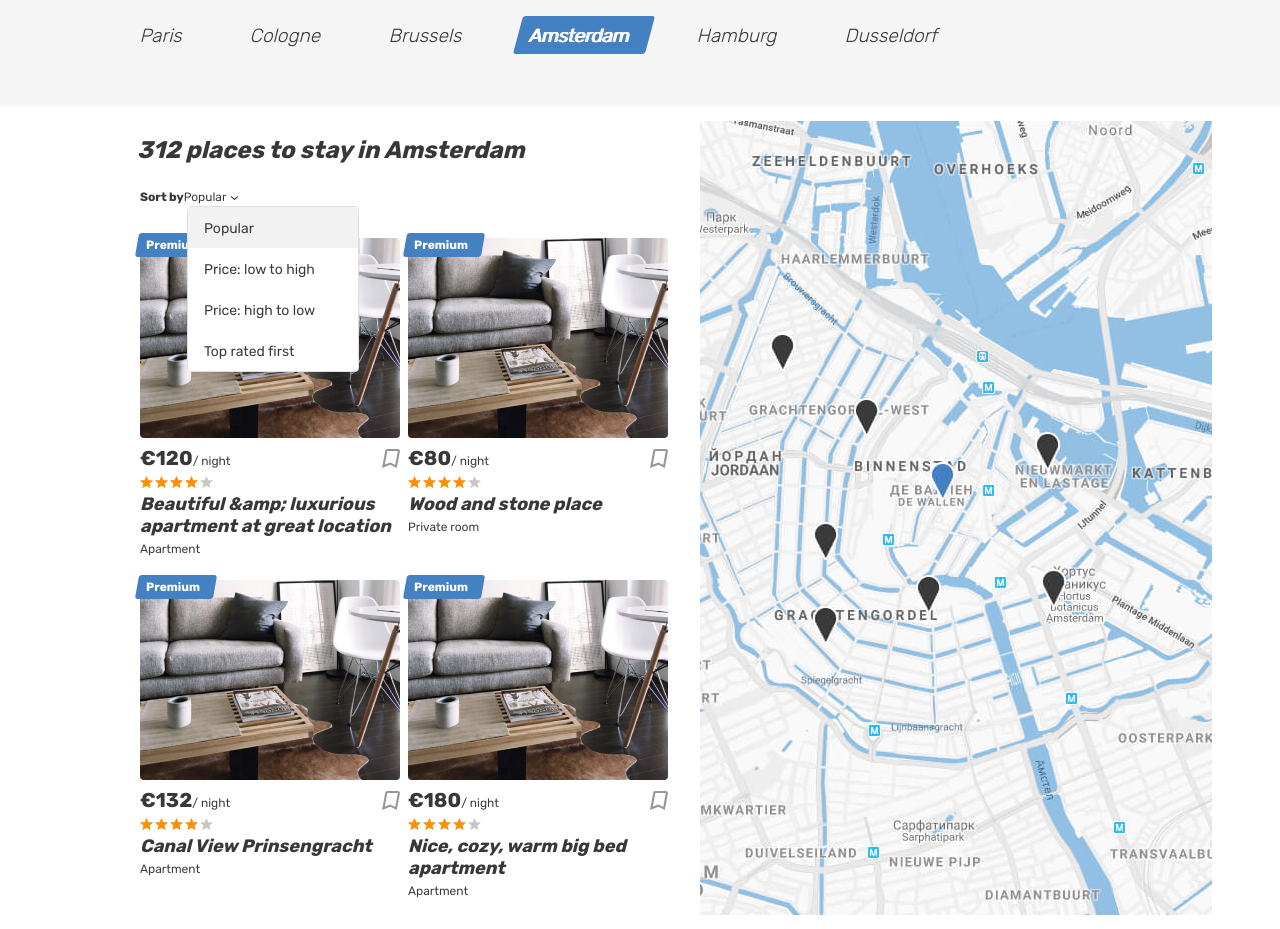
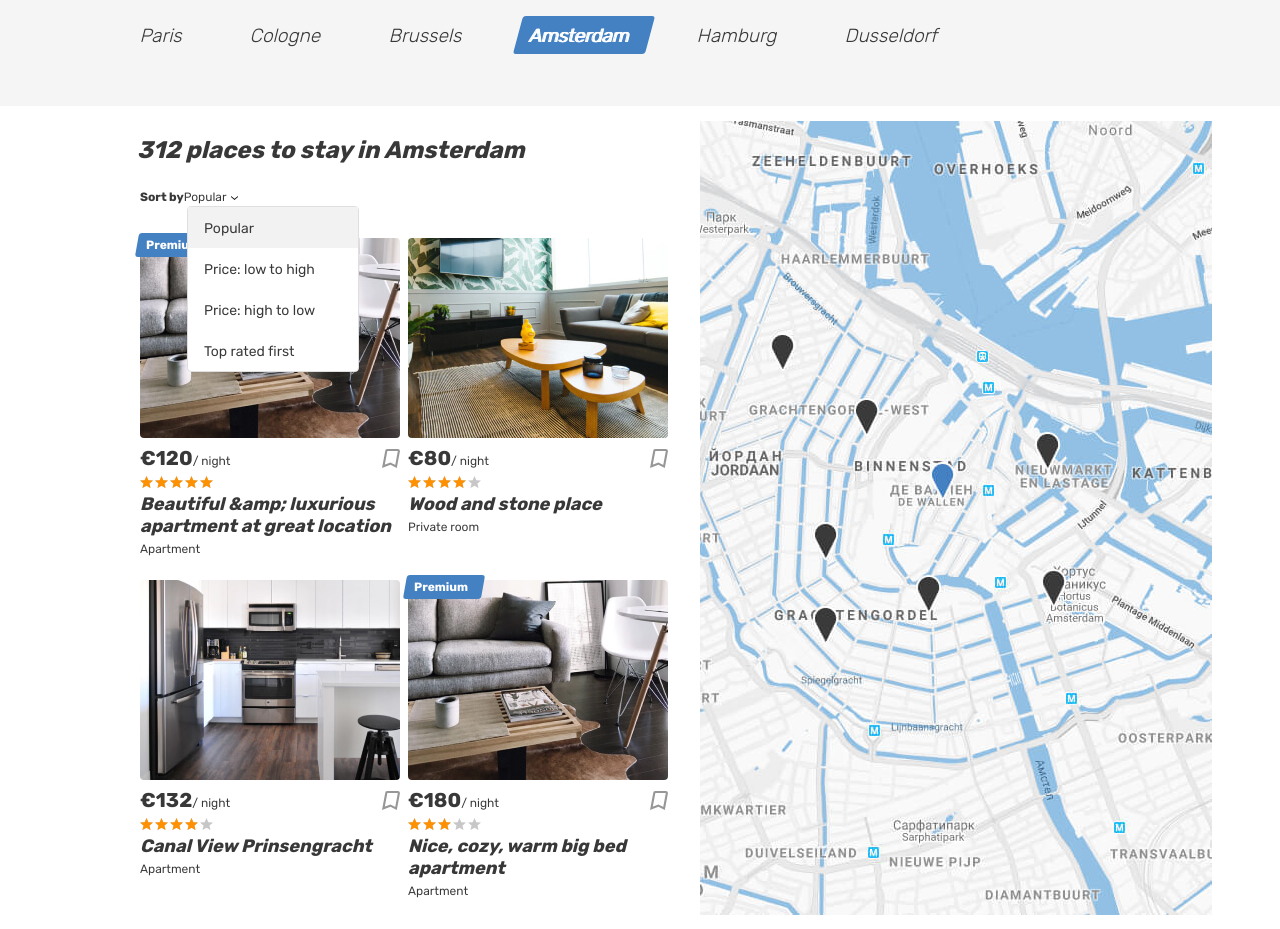
Before and after one commit to standupright/1261489-six-cities-7, a React (Create React App) app in the folder project/: page / in a window 1280 px wide. Built offline with nearby package versions, Linux system fonts and the light colour scheme.

Commit message:
Обновлен компонент Карточка Оффера

```diff
--- a/project/src/components/card/card.jsx
+++ b/project/src/components/card/card.jsx
@@ -3,17 +3,27 @@ import PropTypes from 'prop-types';
 import offersPropShape from '../../prop-validation/offers.prop';
 
 function Card ({hotel}) {
-  const {title,price,type} = hotel;
+  const {
+    previewImage,
+    isPremium,
+    price,
+    title,
+    type,
+    rating} = hotel;
+
+  const ratingStars = `${Math.round(rating) / 5 * 100}%`;
   return (
     <article className="cities__place-card place-card">
-      <div className="place-card__mark">
-        <span>Premium</span>
-      </div>
+      {isPremium &&
+        <div className="place-card__mark">
+          <span>Premium</span>
+        </div>}
+
       <div className="cities__image-wrapper place-card__image-wrapper">
         <a href="#">
           <img
             className="place-card__image"
-            src="img/apartment-01.jpg"
+            src={previewImage}
             width="260"
             height="200"
             alt="Place image"
@@ -39,7 +49,7 @@ function Card ({hotel}) {
         </div>
         <div className="place-card__rating rating">
           <div className="place-card__stars rating__stars">
-            <span style={{width: '80%'}} />
+            <span style={{width: ratingStars}} />
             <span className="visually-hidden">Rating</span>
           </div>
         </div>
@@ -59,5 +69,5 @@ function Card ({hotel}) {
 export default Card;
 
 Card.propTypes = {
-  hotel: PropTypes.objectOf (offersPropShape).isRequired,
+  hotel: PropTypes.shape(offersPropShape).isRequired,
 };
--- a/project/src/components/main/main.jsx
+++ b/project/src/components/main/main.jsx
@@ -3,7 +3,7 @@ import Card from '../card/card';
 import PropTypes from 'prop-types';
 
 function Main (props) {
-  const {offers} = props;
+  const {numberOffers,offers} = props;
   return (
     <main className="page__main page__main--index">
       <h1 className="visually-hidden">Cities</h1>
@@ -74,7 +74,7 @@ function Main (props) {
             </form>
             <div className="cities__places-list places__list tabs__content">
 
-              {offers.map((hotel) => <Card key={hotel.id} hotel={hotel} />)}
+              {offers.map((hotel) => <Card key={hotel.id} hotel={hotel} />).slice(0,numberOffers)}
 
             </div>
           </section>
@@ -88,7 +88,7 @@ function Main (props) {
 }
 
 Main.propTypes = {
-  //numberPlaces: PropTypes.number.isRequired,
+  numberOffers: PropTypes.number.isRequired,
   offers: PropTypes.arrayOf (
     PropTypes.shape ({
       id: PropTypes.number.isRequired,
--- a/project/src/const.jsx
+++ b/project/src/const.jsx
@@ -6,9 +6,4 @@ export const AppRoute = {
   DEV_ROOM: '/dev-artist',
 };
 
-export const OfferType = {
-  apartment: 'Apartment',
-  room: 'Private Room',
-  house: 'House',
-  hotel: 'Hotel',
-};
+export const offerTypes = ['Apartment','Private room','House','Hotel'];
--- a/project/src/mocks/offers.js
+++ b/project/src/mocks/offers.js
@@ -20,14 +20,14 @@ const offers = [
     id: 1,
     images: ['img/1.png', 'img/2.png'],
     isFavorite: false,
-    isPremium: false,
+    isPremium: true,
     location: {
       latitude: 52.35514938496378,
       longitude: 4.673877537499948,
       zoom: 8,
     },
     maxAdults: 4,
-    previewImage: 'img/apartment-01.png',
+    previewImage: 'img/apartment-01.jpg',
     price: 120,
     rating: 4.8,
     title: 'Beautiful &amp; luxurious apartment at great location',
@@ -61,7 +61,7 @@ const offers = [
       zoom: 8,
     },
     maxAdults: 4,
-    previewImage: 'img/apartment-02.png',
+    previewImage: 'img/apartment-02.jpg',
     price: 80,
     rating: 4.1,
     title: 'Wood and stone place',
@@ -95,7 +95,7 @@ const offers = [
       zoom: 8,
     },
     maxAdults: 4,
-    previewImage: 'img/apartment-03.png',
+    previewImage: 'img/apartment-03.jpg',
     price: 132,
     rating: 3.8,
     title: 'Canal View Prinsengracht',
@@ -122,14 +122,14 @@ const offers = [
     id: 4,
     images: ['img/1.png', 'img/2.png'],
     isFavorite: false,
-    isPremium: false,
+    isPremium: true,
     location: {
       latitude: 52.35514938496378,
       longitude: 4.673877537499948,
       zoom: 8,
     },
     maxAdults: 4,
-    previewImage: 'img/apartment-04.png',
+    previewImage: 'img/apartment-01.jpg',
     price: 180,
     rating: 2.8,
     title: 'Nice, cozy, warm big bed apartment',
--- a/project/src/prop-validation/offers.prop.js
+++ b/project/src/prop-validation/offers.prop.js
@@ -1,5 +1,5 @@
 import PropTypes from 'prop-types';
-import {OfferType} from '../const';
+import {offerTypes} from '../const';
 
 const location = PropTypes.shape({
   latitude: PropTypes.number.isRequired,
@@ -31,7 +31,7 @@ const offersPropShape = PropTypes.shape({
   price: PropTypes.number.isRequired,
   rating: PropTypes.number.isRequired,
   title: PropTypes.string.isRequired,
-  type: PropTypes.oneOf(OfferType).isRequired,
+  type: PropTypes.oneOf(offerTypes).isRequired,
 }).isRequired;
 
 export default offersPropShape;
```
Also changed, not shown: 1 other file (tests, documents, lock files or other folders).
